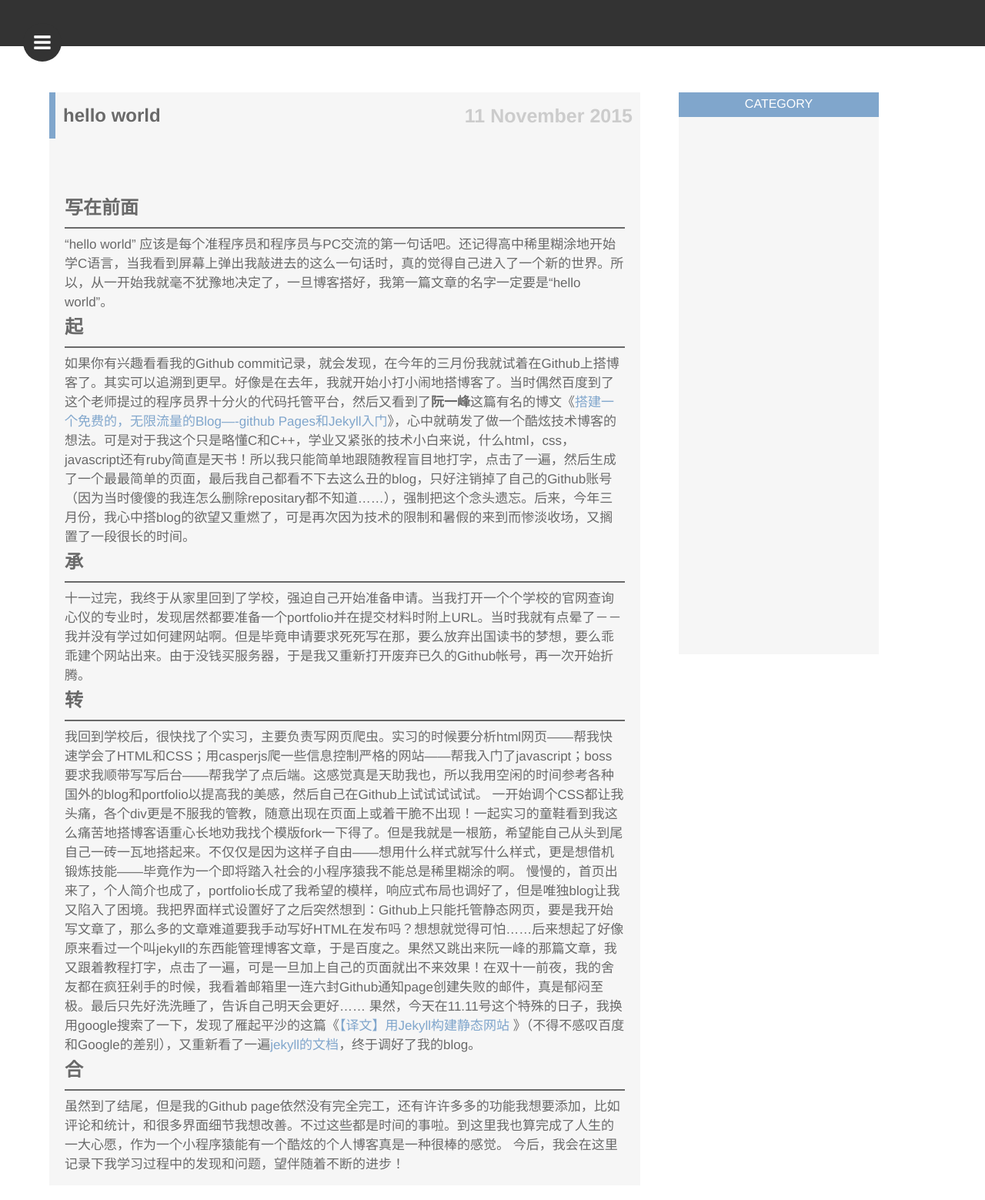
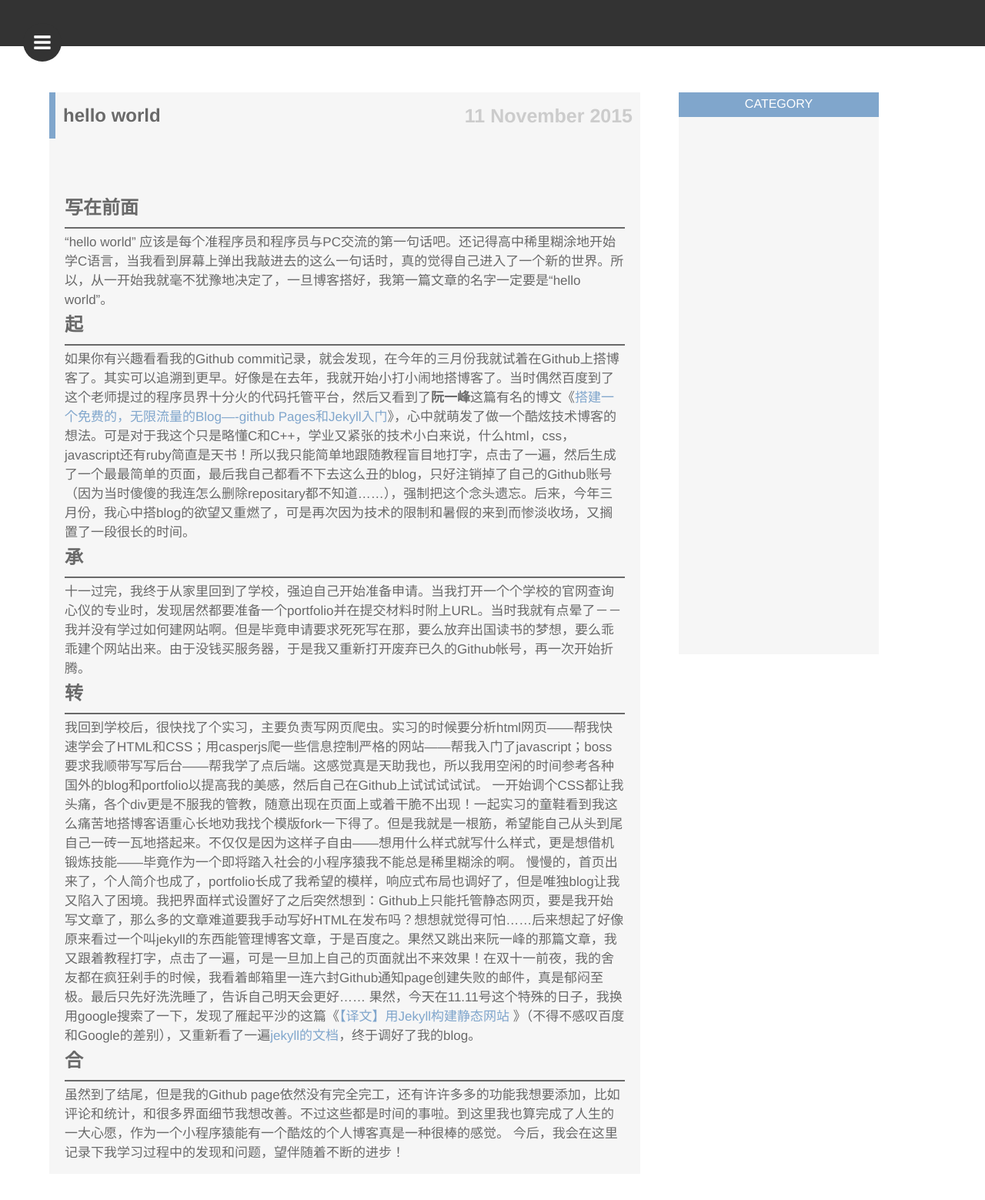
Before and after one commit to xiangxiyun/xiangxiyun.github.io, a Jekyll site: the page built from _posts/2015-11-11-hello-world.md, in a window 1280 px wide. Shown: the top 1559 px of the page at 77% size. Built offline with Jekyll 4.4.1, drawn with Linux system fonts in a browser that asks for light colours.

Commit message:
Update article.css

```diff
--- a/stylesheets/article.css
+++ b/stylesheets/article.css
@@ -66,7 +66,8 @@
     }
 
     .article_content h2{
-         padding:40px 0px 10px 0px;
+         margin-top:40px;
+         margin-bottom:10px;
     }
     .article_content a{
       color: rgb(128, 166, 204);
@@ -77,7 +78,7 @@
     }
 
     .article_content hr{
-      height: 5px;
+      height: 2px;
       border:none;
       border-top:2px solid rgb(105,105,105);
     }
```
